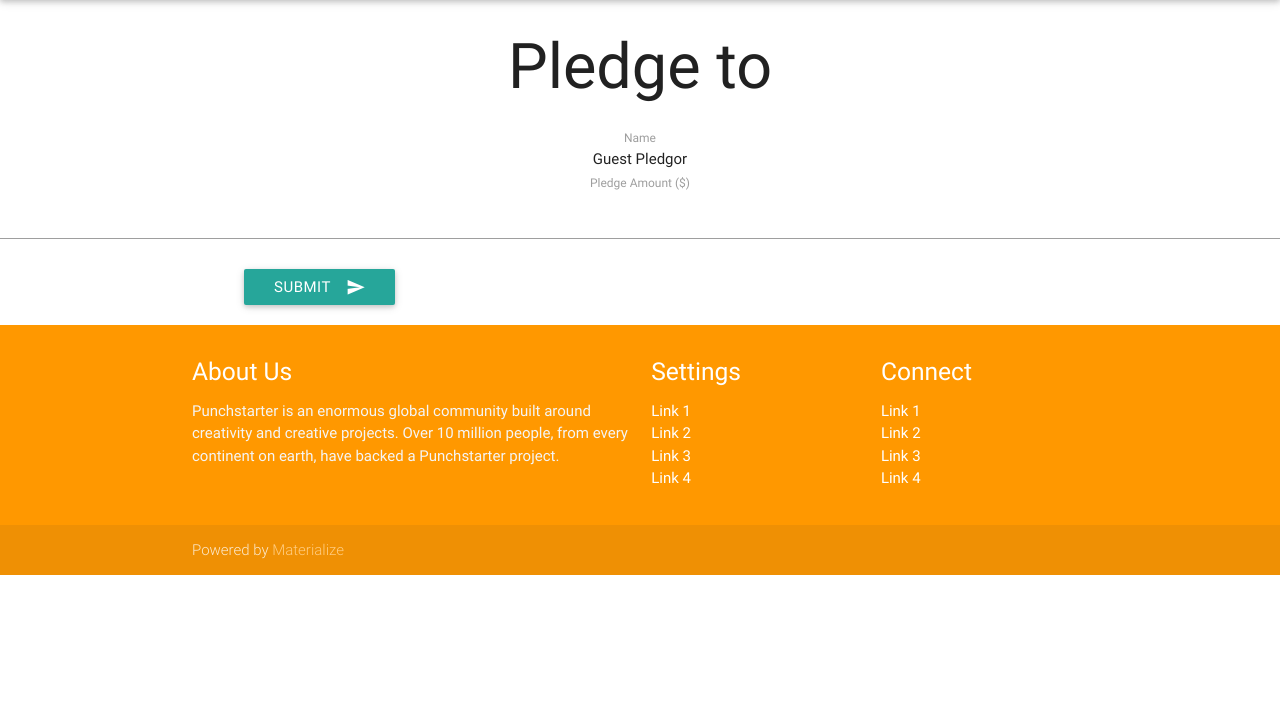
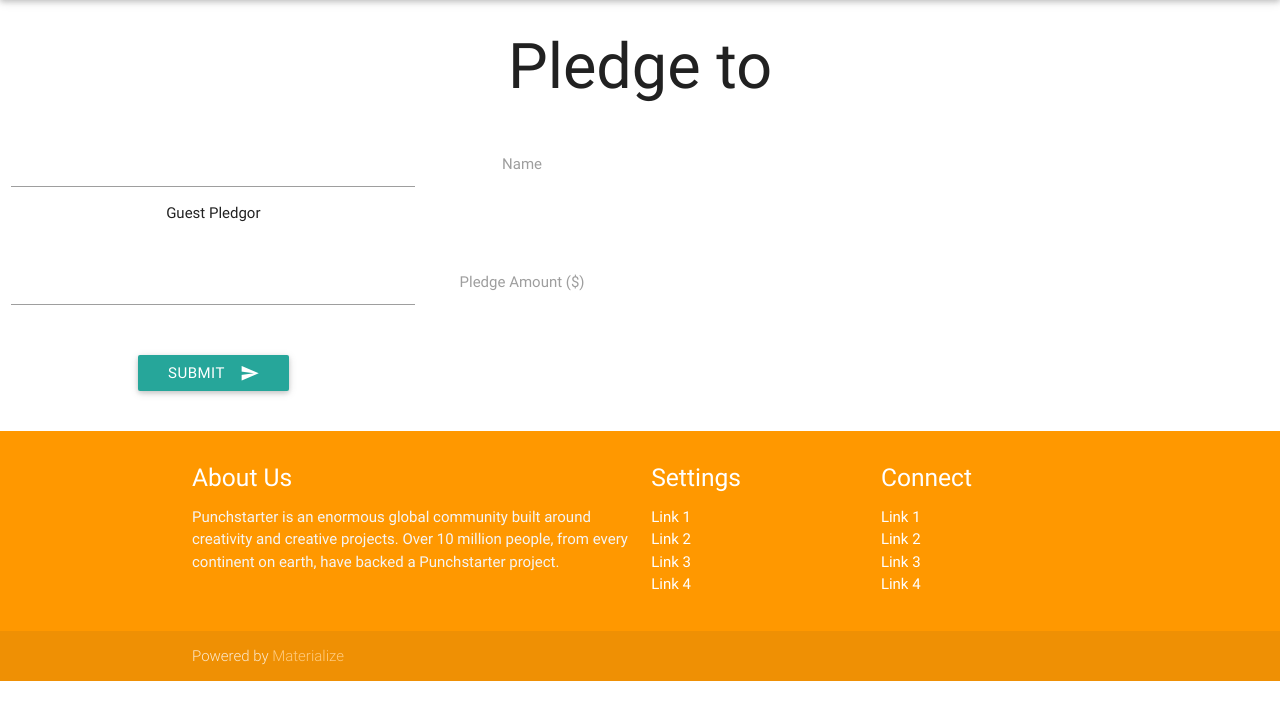
Before and after one commit to andrealmar/punchstarter, a Flask app: template punchstarterapp/templates/pledge.html in a window 1280 px wide. Shown: the part 64-784 px from the top of the page. Run offline with Flask 2, Linux system fonts and the light colour scheme; the template is opened without the code that fills it, so the values that code supplies are empty; some libraries are stand-ins or nearby versions.

Commit message:
some minor changes to the layout

```diff
--- a/punchstarterapp/templates/pledge.html
+++ b/punchstarterapp/templates/pledge.html
@@ -10,23 +10,29 @@
     <h1 class="center-align">Pledge to {{ project.name }} </h1>
   </div>
 
+  <div class="row">
     <form class="center-align" method="POST" action="{{ url_for('pledge', project_id=project.id) }}">
-    <div class="form-group">
-      <label for="amount" class="col s2">Name</label>
-      <div class="col s2">
-        <span class="form-control"> Guest Pledgor</span>
+
+      <div class="row">
+        <div class="input-field col s4">
+          <input id="project_name" type="text" class="validate", name="project_name">
+          <label for="amount" class="col s6">Name</label>
+          <div>
+            <span class="validate">Guest Pledgor</span>
           </div>
-    </div>
-
-    <div class="form-group">
-      <label for="amount" class="col s2">Pledge Amount ($)</label>
-        <div class="col s2">
-          <input type="number" class="form-control" id="amount" name="amount">
         </div>
       </div>
 
       <div class="row">
-      <div class="input-field col s6">
+        <div class="input-field col s4">
+          <input type="number" class="validate" id="amount" name="amount">
+          <label for="amount" class="col s6">Pledge Amount ($)</label>
+        </div>
+      </div>
+
+
+      <div class="row">
+        <div class="input-field col s4">
           <button class="btn waves-effect waves-light" type="submit" name="action">Submit
             <i class="material-icons right">send</i>
           </button>
@@ -34,4 +40,5 @@
       </div>
 
     </form>
+  </div>
 {% endblock content%}
```
Lines whose indentation alone changed are shown as unchanged.
